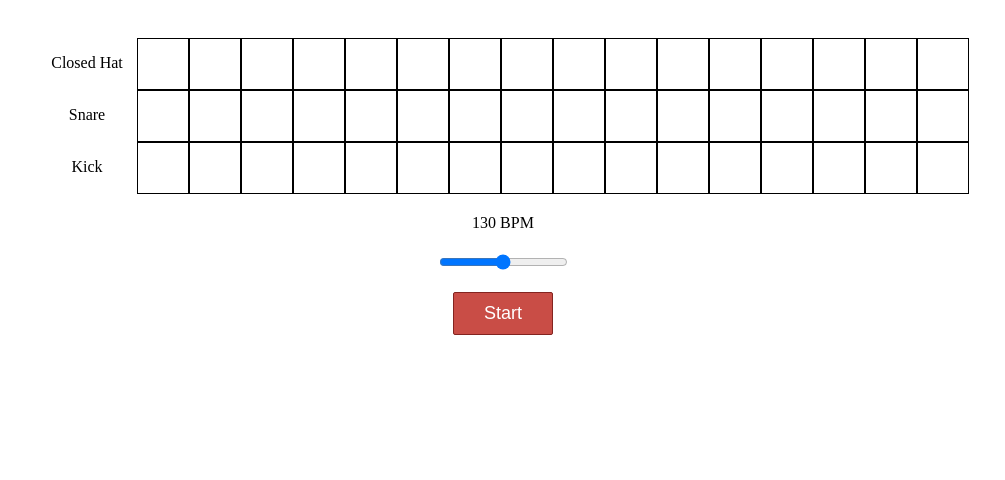
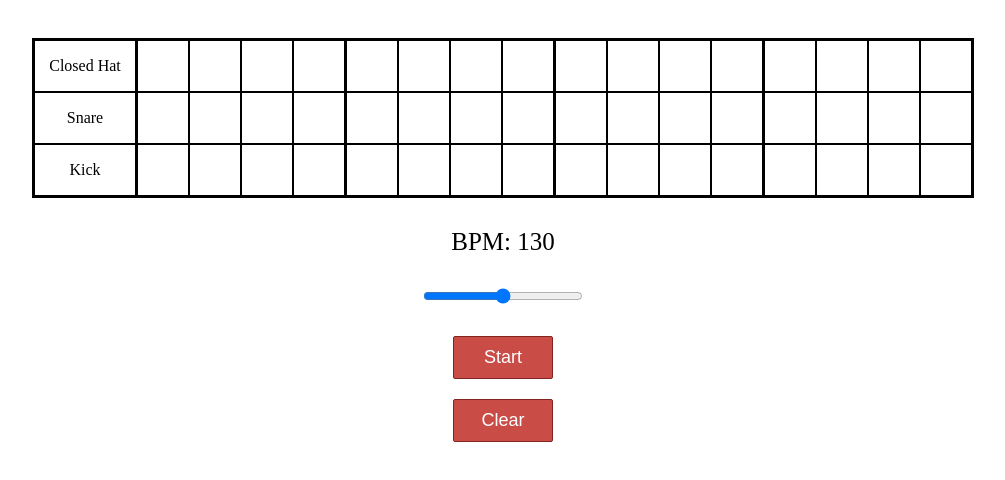
Before and after one commit to affordances/drum-machine, an Angular app: page / in a window 1280 px wide. Shown: the top 480 px of the page, without its empty margins (137-1142 px from the left). Built offline with nearby package versions, Linux system fonts and the light colour scheme; no server answers.

Commit message:
thicken quarter note left borders, add clear button, add space bar toggle

```diff
--- a/src/app/metronome/metronome.component.css
+++ b/src/app/metronome/metronome.component.css
@@ -12,9 +12,7 @@
 }
 
 .instruments-container-container {
-  display: flex;
-  flex-direction: row;
-  /*border: 1px solid black;*/
+  border: 2px solid black;
 }
 
 .instrument-name {
@@ -23,6 +21,7 @@
   justify-content: center;
   width: 100px;
   height: 50px;
+  border: 1px solid black;
 }
 
 .instrument-container {
@@ -30,17 +29,18 @@
   flex-direction: row;
 }
 
-.inactiveBeat {
+.beat {
   height: 50px;
   width: 50px;
   border: 1px solid black;
 }
 
-.activeBeat {
-  height: 50px;
-  width: 50px;
+.active-beat {
   background-color: #C94D46;
-  border: 1px solid black;
+}
+
+.quarter-note-left-border {
+  border-left-width: 2px;
 }
 
 .bpm-slider-container {
@@ -52,7 +52,8 @@
 
 .bpm-number {
   text-align: center;
-  margin: 20px;
+  margin: 30px;
+  font-size: 25px;
 }
 
 .bpm-slider input {
@@ -68,4 +69,5 @@
   color: #fff;
   font-size: 18px;
   outline: none;
+  margin: 10px;
 }
--- a/src/app/metronome/metronome.component.html
+++ b/src/app/metronome/metronome.component.html
@@ -1,17 +1,17 @@
 <div class="metronome">
-  <div class="instruments-container-container" *ngFor="let instrument of instruments">
-    <div class="instrument-name">
-      {{instrument}}
-    </div>
-    <div class="instrument-container">
+  <div class="instruments-container-container">
+    <div class="instrument-container" *ngFor="let instrument of instruments">
+      <div class="instrument-name">
+        {{instrument}}
+      </div>
       <div *ngFor="let beat of beatLocations[instrument]; let i = index"
-           [ngClass]="beat ? 'activeBeat' : 'inactiveBeat'"
+           [ngClass]="{'beat': true, 'active-beat': beat, 'quarter-note-left-border': i % 4 === 0}"
            (click)="toggleBeat(instrument, i)">
       </div>
     </div>
   </div>
   <div class="bpm-slider-container">
-    <div class="bpm-number">{{bpm}} BPM</div>
+    <div class="bpm-number">BPM: {{bpm}}</div>
     <input type="range"
            min="40"
            max="220"
@@ -19,5 +19,6 @@
            (input)="updateBpm(ref.value)"
            [(ngModel)]="bpm" />
   </div>
-  <button (click)="toggle()">{{playing ? 'Stop' : 'Start'}}</button>
+  <button (window:keydown)="toggle($event)" (click)="toggle()">{{playing ? 'Stop' : 'Start'}}</button>
+  <button (click)="clear()">Clear</button>
 </div>
--- a/src/app/metronome/metronome.component.ts
+++ b/src/app/metronome/metronome.component.ts
@@ -50,7 +50,9 @@ export class MetronomeComponent {
     this.beat = (this.beat + 1) % 16;
   }
 
-  toggle(): void {
+  toggle(event): void {
+    console.log(event);
+    if (!event || event.keyCode === 32) {
       if (this.playing) {
         clearInterval(this.timer);
         this.playing = false;
@@ -62,3 +64,9 @@ export class MetronomeComponent {
       }
     }
   }
+
+  clear() {
+    Object.keys(this.sounds).forEach(instrument =>
+      this.beatLocations[instrument] = Array(16).fill(false));
+  }
+}
```
Lines whose indentation alone changed are shown as unchanged.
